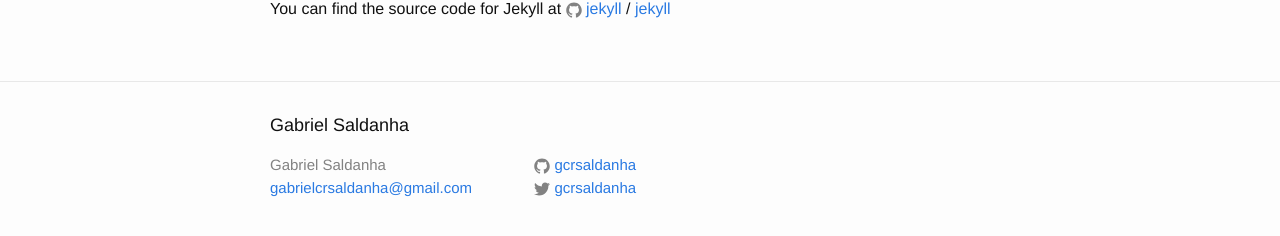
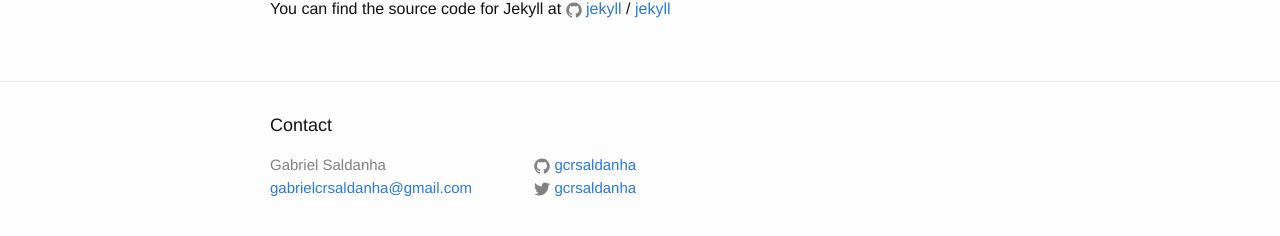
Before and after one commit to gcrsaldanha/gcrsaldanha.github.io, a Jekyll site: the page built from about.md, in a window 1280 px wide. Shown: the part 269-505 px from the top of the page. Built offline with Jekyll 4.4.1, drawn with Linux system fonts in a browser that asks for light colours.

Commit message:
Change footer to not show my name.

```diff
--- a/_includes/footer.html
+++ b/_includes/footer.html
@@ -2,7 +2,7 @@
 
   <div class="wrapper">
 
-    <h2 class="footer-heading">{{ site.title }}</h2>
+    <h2 class="footer-heading"><!--{{ site.title }}-->Contact</h2>
 
     <div class="footer-col-wrapper">
       <div class="footer-col footer-col-1">
```
Also changed, not shown: 1 other file.
